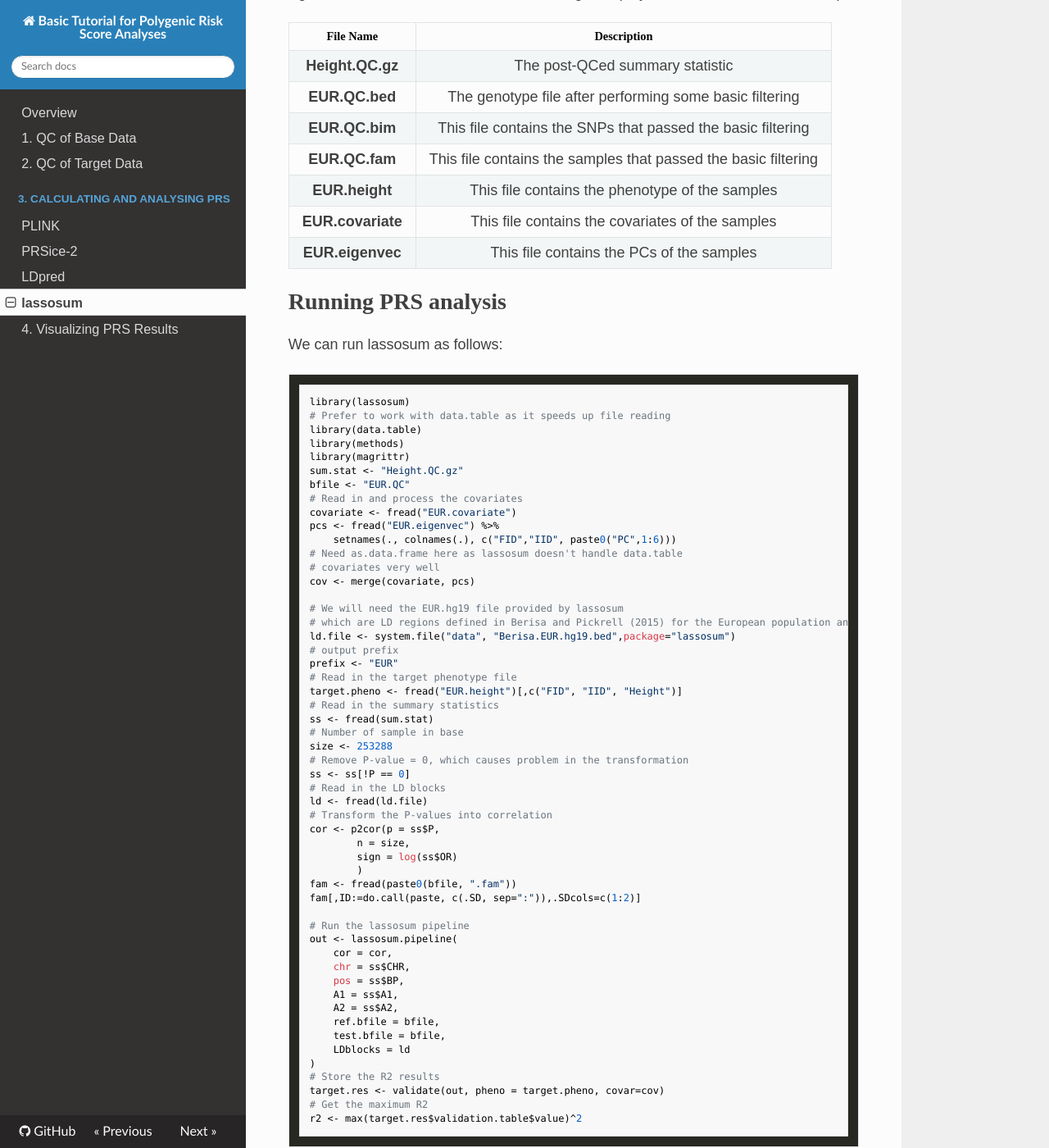
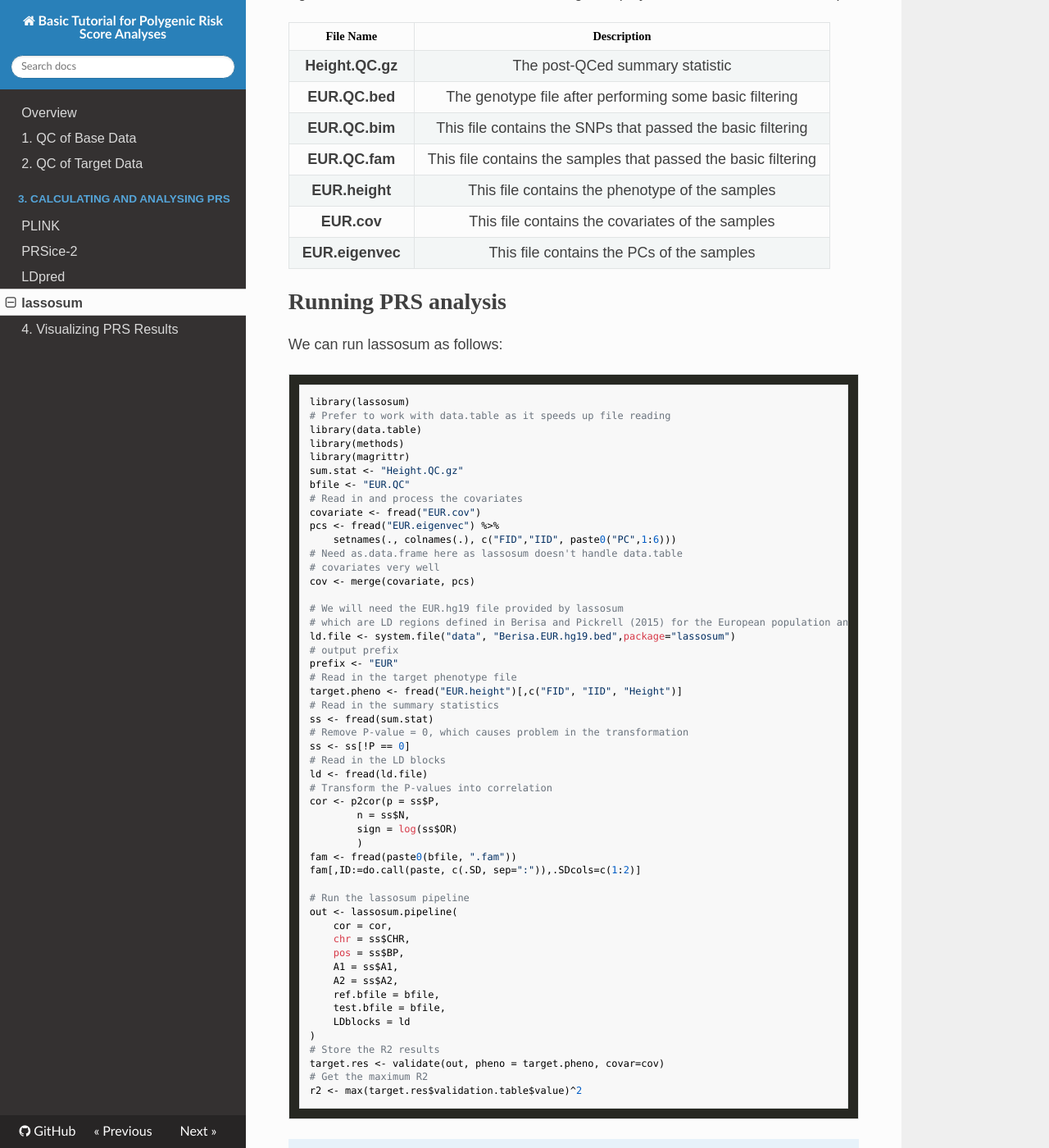
Before and after one commit to choishingwan/PRS-Tutorial, an MkDocs documentation site: the page built from docs/lassosum.md, in a window 1280 px wide and 1400 px high, scrolled down 572 px. Shown: the whole window at 82% size. Built offline with MkDocs 1.6.1, drawn with Linux system fonts in a browser that asks for light colours; nearby versions of some CDN libraries.

```diff
--- a/docs/lassosum.md
+++ b/docs/lassosum.md
@@ -23,7 +23,7 @@ Again, we assume that we have the following files (or you can download it from [
 |**EUR.QC.bim**| This file contains the SNPs that passed the basic filtering |
 |**EUR.QC.fam**| This file contains the samples that passed the basic filtering |
 |**EUR.height**| This file contains the phenotype of the samples |
-|**EUR.covariate**| This file contains the covariates of the samples |
+|**EUR.cov**| This file contains the covariates of the samples |
 |**EUR.eigenvec**| This file contains the PCs of the samples |
 
 # Running PRS analysis
@@ -39,7 +39,7 @@ library(magrittr)
 sum.stat <- "Height.QC.gz"
 bfile <- "EUR.QC"
 # Read in and process the covariates
-covariate <- fread("EUR.covariate")
+covariate <- fread("EUR.cov")
 pcs <- fread("EUR.eigenvec") %>%
     setnames(., colnames(.), c("FID","IID", paste0("PC",1:6)))
 # Need as.data.frame here as lassosum doesn't handle data.table
@@ -55,15 +55,13 @@ prefix <- "EUR"
 target.pheno <- fread("EUR.height")[,c("FID", "IID", "Height")]
 # Read in the summary statistics
 ss <- fread(sum.stat)
-# Number of sample in base
-size <- 253288
 # Remove P-value = 0, which causes problem in the transformation
 ss <- ss[!P == 0]
 # Read in the LD blocks
 ld <- fread(ld.file)
 # Transform the P-values into correlation
 cor <- p2cor(p = ss$P,
-        n = size,
+        n = ss$N,
         sign = log(ss$OR)
         )
 fam <- fread(paste0(bfile, ".fam"))
```
Also changed, not shown: other parts of docs/lassosum.md (+1 -1 lines), docs/index.md (+1 -1 lines), docs/plink.md (+10 -10 lines), docs/plink_visual.md (+4 -4 lines), docs/prsice.md (+8 -6 lines).
